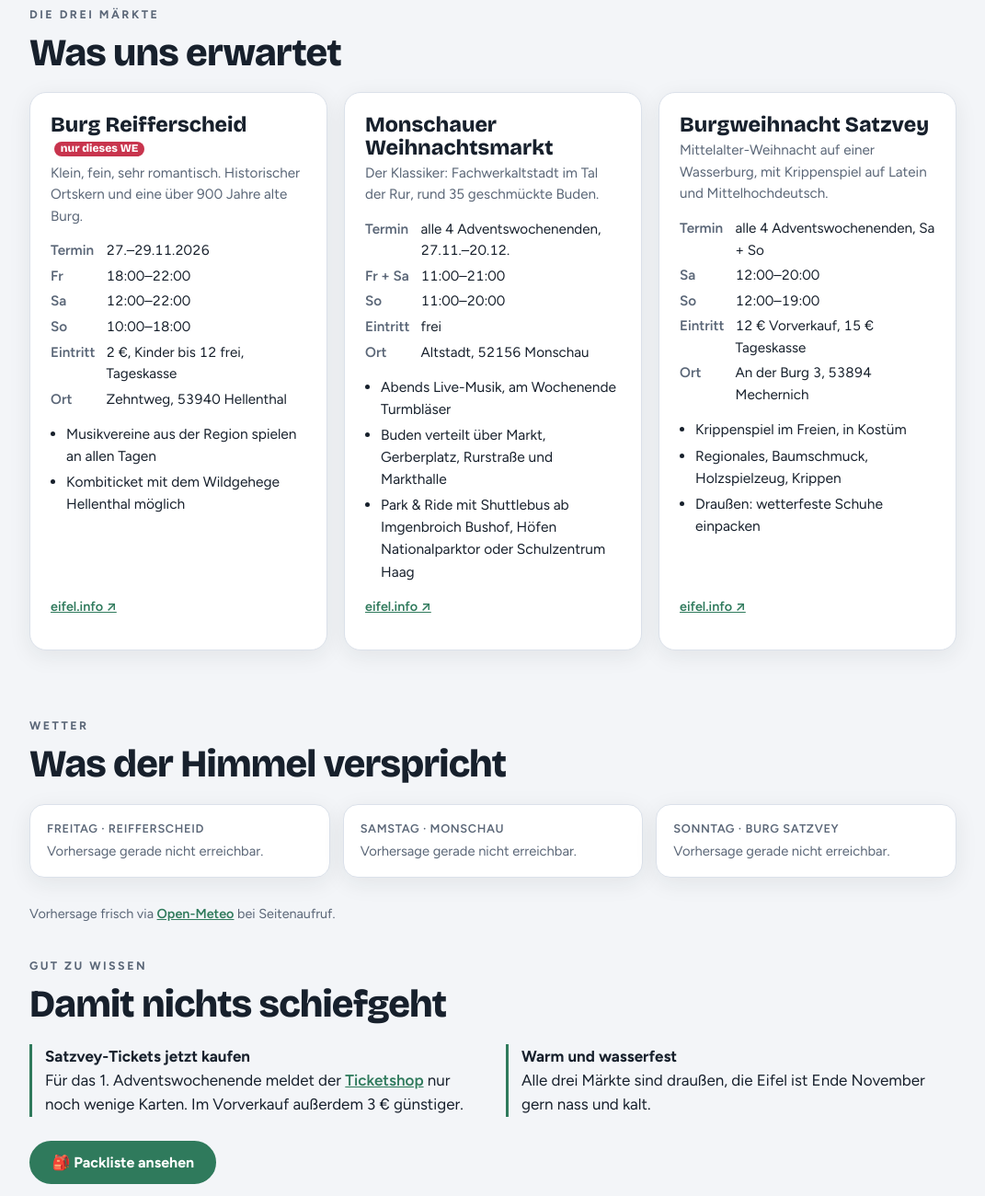
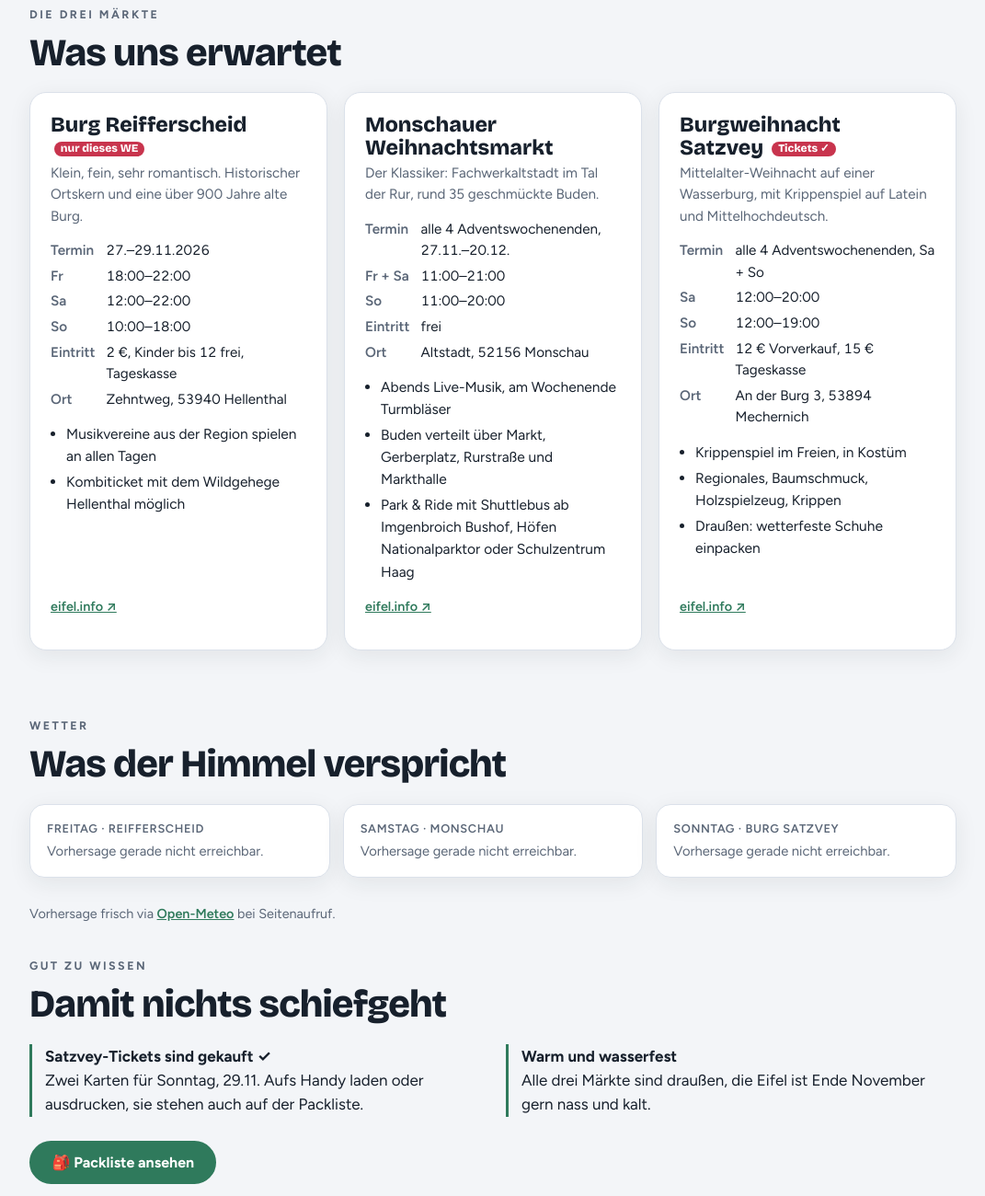
Before and after one commit to dbraun1991/ChristmasMarket, a plain HTML site: page index.html in a window 1280 px wide. Shown: the part 2660-3960 px from the top of the page at 92% size, without its empty margins (104-1175 px from the left). Drawn offline with nearby package versions, Linux system fonts and the light colour scheme; no server answers.

Commit message:
Mark Satzvey tickets as bought
Co-Authored-By: Claude Opus 5.5 <noreply@anthropic.com>

```diff
--- a/index.html
+++ b/index.html
@@ -369,7 +369,7 @@ footer p { margin: .3em 0; max-width: 80ch; }
         </article>
         <article class="market">
           <div>
-            <h3>Burgweihnacht Satzvey</h3>
+            <h3>Burgweihnacht Satzvey <span class="badge">Tickets ✓</span></h3>
             <p class="tag">Mittelalter-Weihnacht auf einer Wasserburg, mit Krippenspiel auf Latein und Mittelhochdeutsch.</p>
           </div>
           <dl class="facts">
@@ -403,7 +403,7 @@ footer p { margin: .3em 0; max-width: 80ch; }
       <p class="eyebrow" style="margin-top:36px">Gut zu wissen</p>
       <h2>Damit nichts schiefgeht</h2>
       <ul class="tips">
-        <li><b>Satzvey-Tickets jetzt kaufen</b>Für das 1. Adventswochenende meldet der <a href="https://tickets.burgsatzvey.de/event/burgweihnacht-1-adventswochenende-c7wecj" target="_blank" rel="noopener">Ticketshop</a> nur noch wenige Karten. Im Vorverkauf außerdem 3 € günstiger.</li>
+        <li><b>Satzvey-Tickets sind gekauft ✓</b>Zwei Karten für Sonntag, 29.11. Aufs Handy laden oder ausdrucken, sie stehen auch auf der Packliste.</li>
         <li><b>Warm und wasserfest</b>Alle drei Märkte sind draußen, die Eifel ist Ende November gern nass und kalt.</li>
       </ul>
       <button type="button" class="pack-open" id="pack-open">🎒 Packliste ansehen</button>
```
